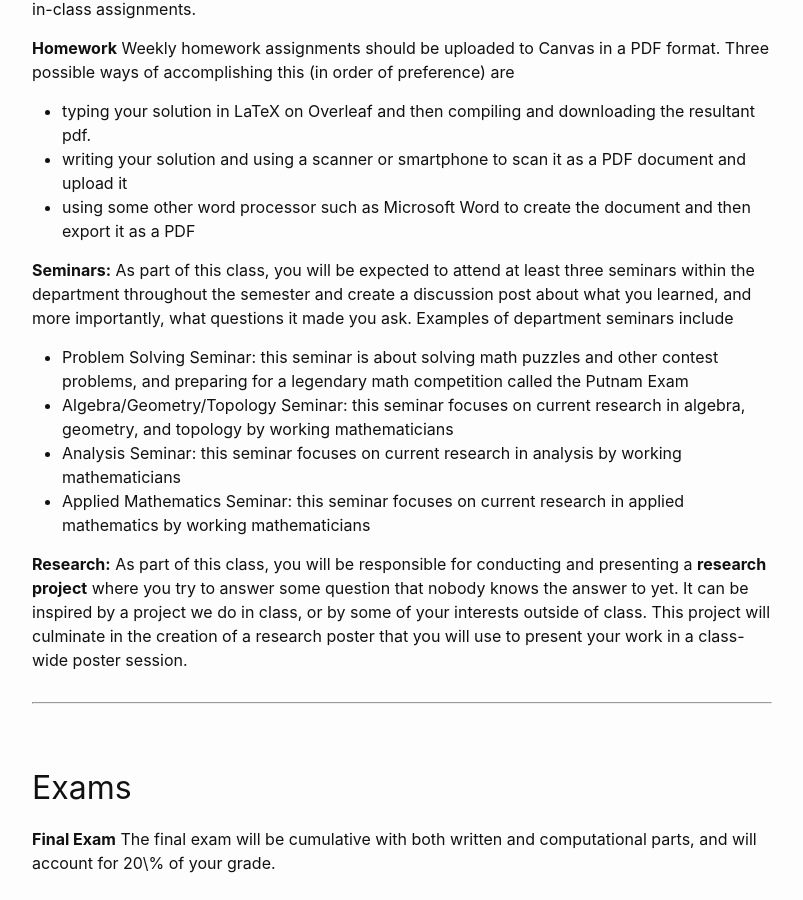
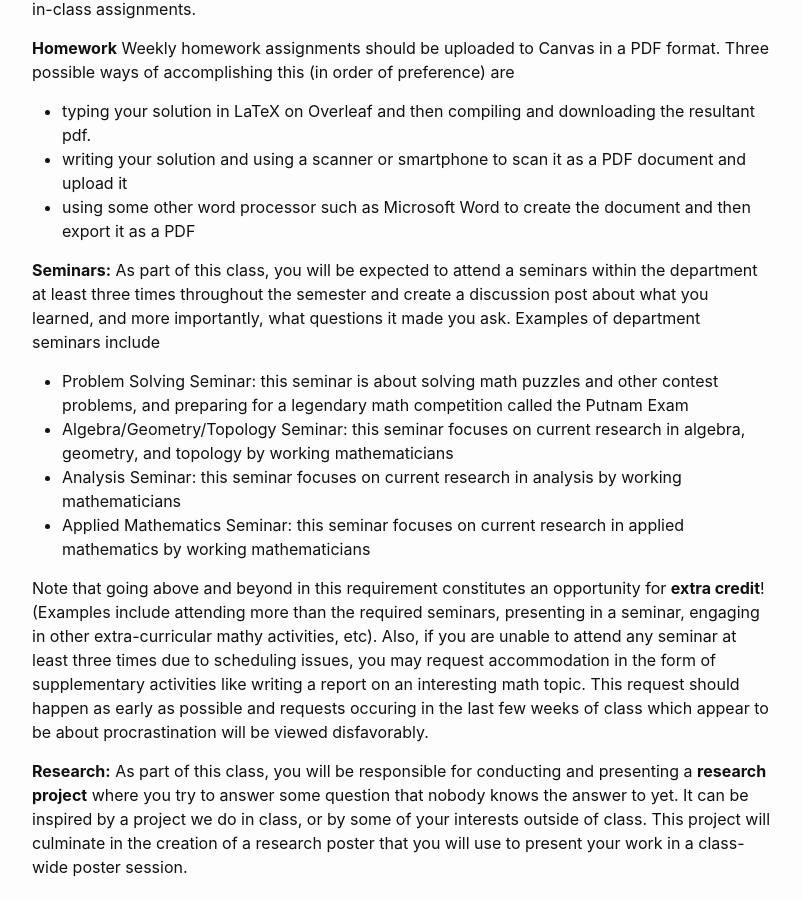
Before and after one commit to wcasper/math180fall2022, a Jekyll site: the page built from syllabus.md, in a window 1280 px wide and 900 px high, scrolled down 3736 px. Shown: the whole window, without its empty margins (238-1041 px from the left). Built offline with Jekyll 4.4.1, drawn with Linux system fonts in a browser that asks for light colours.

Commit message:
updated seminar part

```diff
--- a/syllabus.md
+++ b/syllabus.md
@@ -116,11 +116,15 @@ Three possible ways of accomplishing this (in order of preference) are
 * using some other word processor such as Microsoft Word to create the document and then export it as a PDF
 
 **Seminars:**
-As part of this class, you will be expected to attend at least three seminars within the department throughout the semester and create a discussion post about what you learned, and more importantly, what questions it made you ask.  Examples of department seminars include
+As part of this class, you will be expected to attend a seminars within the department at least three times throughout the semester and create a discussion post about what you learned, and more importantly, what questions it made you ask.  Examples of department seminars include
 * Problem Solving Seminar: this seminar is about solving math puzzles and other contest problems, and preparing for a legendary math competition called the Putnam Exam
 * Algebra/Geometry/Topology Seminar: this seminar focuses on current research in algebra, geometry, and topology by working mathematicians
 * Analysis Seminar: this seminar focuses on current research in analysis by working mathematicians
 * Applied Mathematics Seminar: this seminar focuses on current research in applied mathematics by working mathematicians
+
+Note that going above and beyond in this requirement constitutes an opportunity for **extra credit**!  (Examples include attending more than the required seminars, presenting in a seminar, engaging in other extra-curricular mathy activities, etc).
+Also, if you are unable to attend any seminar at least three times due to scheduling issues, you may request accommodation in the form of supplementary activities like writing a report on an interesting math topic.
+This request should happen as early as possible and requests occuring in the last few weeks of class which appear to be about procrastination will be viewed disfavorably.
 
 **Research:**
 As part of this class, you will be responsible for conducting and presenting a **research project** where you try to answer some question that nobody knows the answer to yet.  It can be inspired by a project we do in class, or by some of your interests outside of class.  This project will culminate in the creation of a research poster that you will use to present your work in a class-wide poster session.
```
